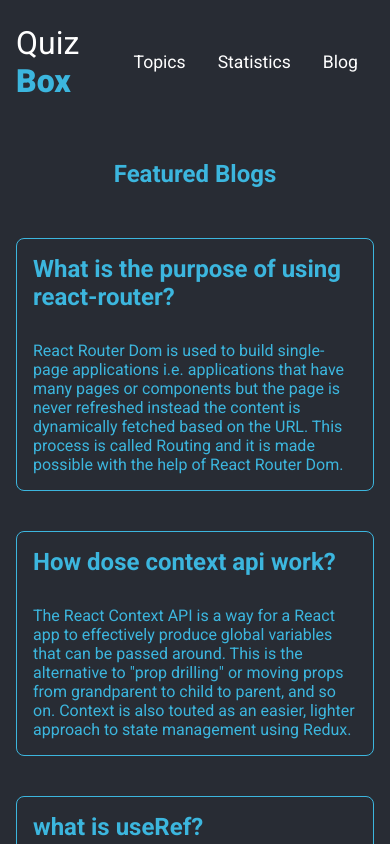
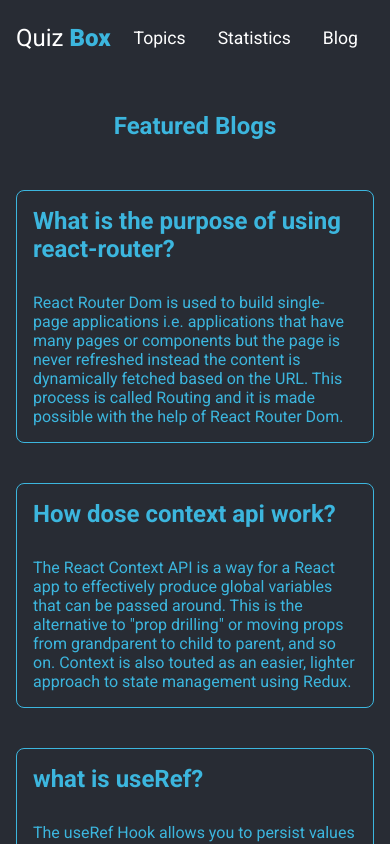
Before and after one commit to Tanvir1909R/QuizBox, a React (Create React App) app: page /blog in a window 390 px wide. Shown: the top 844 px of the page. Built offline with nearby package versions, Linux system fonts and the light colour scheme.

Commit message:
responsive completed

```diff
--- a/src/components/header/header.css
+++ b/src/components/header/header.css
@@ -12,7 +12,7 @@ header{
 }
 
 .logo{
-    font-size: 2rem;
+    font-size: clamp(1.5rem, 4vw, 2rem);
 }
 .logo span{
     font-weight: 800;
```
